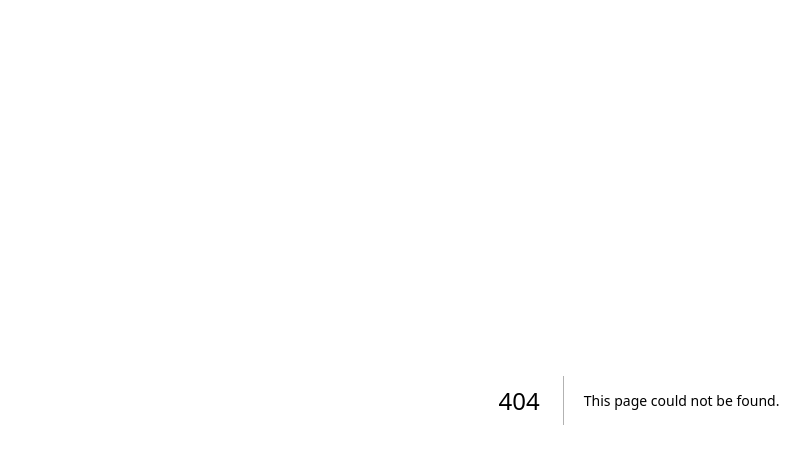
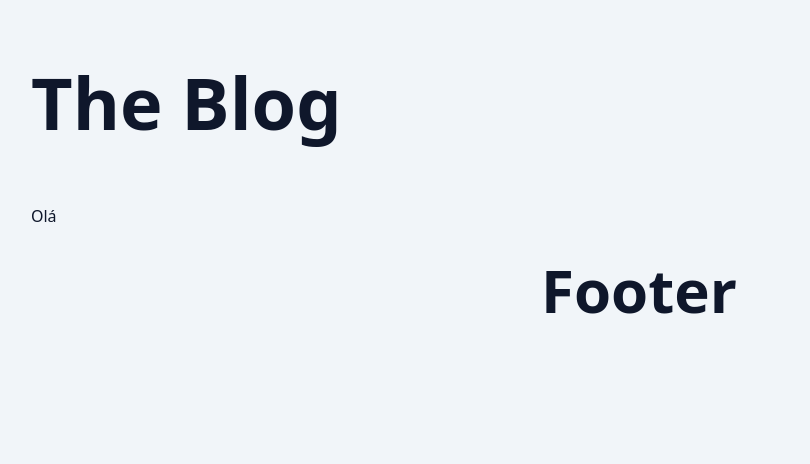
Before and after one commit to HamzeJihad/Blog-NextJs, a Next.js app: page /about in a window 1280 px wide. Before the commit this address had no page. Shown: the top 464 px of the page, without its empty margins (1-811 px from the left). Built offline with nearby package versions, Linux system fonts and the light colour scheme.

Commit message:
padronizacao de titulos

```diff
--- /dev/null
+++ b/src/app/about/page.tsx
@@ -0,0 +1,9 @@
+import { Metadata } from 'next';
+
+export const metadata: Metadata = {
+  title: 'About',
+};
+
+export default function AboutPage() {
+  return <h1>Olá</h1>;
+}
--- a/src/app/layout.tsx
+++ b/src/app/layout.tsx
@@ -1,12 +1,15 @@
 import type { Metadata } from "next";
 import "./globals.css";
 import React from "react";
+import { Container } from "@/components/Container";
+import { Header } from "@/components/Header";
 
 export const metadata: Metadata = {
-  title: "The blog - Este é um blog com Next.js",
-  description: "Descrição da página",
+  title: {
+    default: 'The blog',
+    template: '%s | The Blog',
+  },  description: "Descrição da página",
 };
-
 
 export default function RootLayout({
   children,
@@ -15,9 +18,17 @@ export default function RootLayout({
 }>) {
   return (
     <html lang="pt-BR">
+      <body>
+        <Container>
+          <Header />
 
-      <body>{children}</body>
+          {children}
 
+          <footer>
+            <p className="text-6xl font-bold text-center py-8">Footer</p>
+          </footer>
+        </Container>
+      </body>
     </html>
   );
 }
--- a/src/app/page.tsx
+++ b/src/app/page.tsx
@@ -8,15 +8,11 @@ import { PostFeatured } from "@/components/PostFeatured";
 
 export default async function HomePage() {
   return (
-    <Container>
-      <Header></Header>
+    <>
       <PostFeatured></PostFeatured>
       <Suspense fallback={<SpinLoader />}>
         <PostsList />
       </Suspense>
-      <footer>
-        <p className="text-6xl font-bold text-center py-8">aqui é o footer</p>
-      </footer>
-    </Container>
+    </>
   );
 }
```
